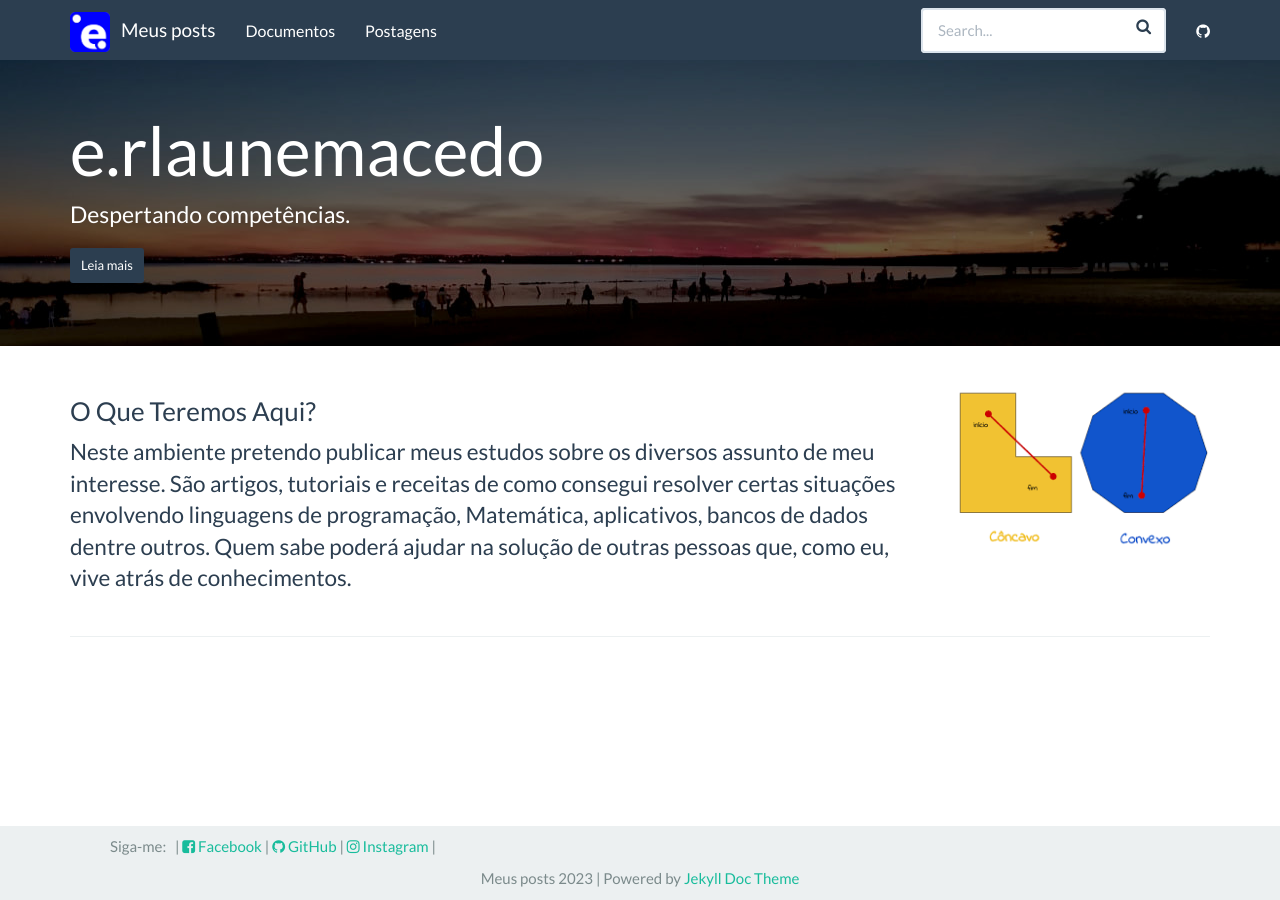
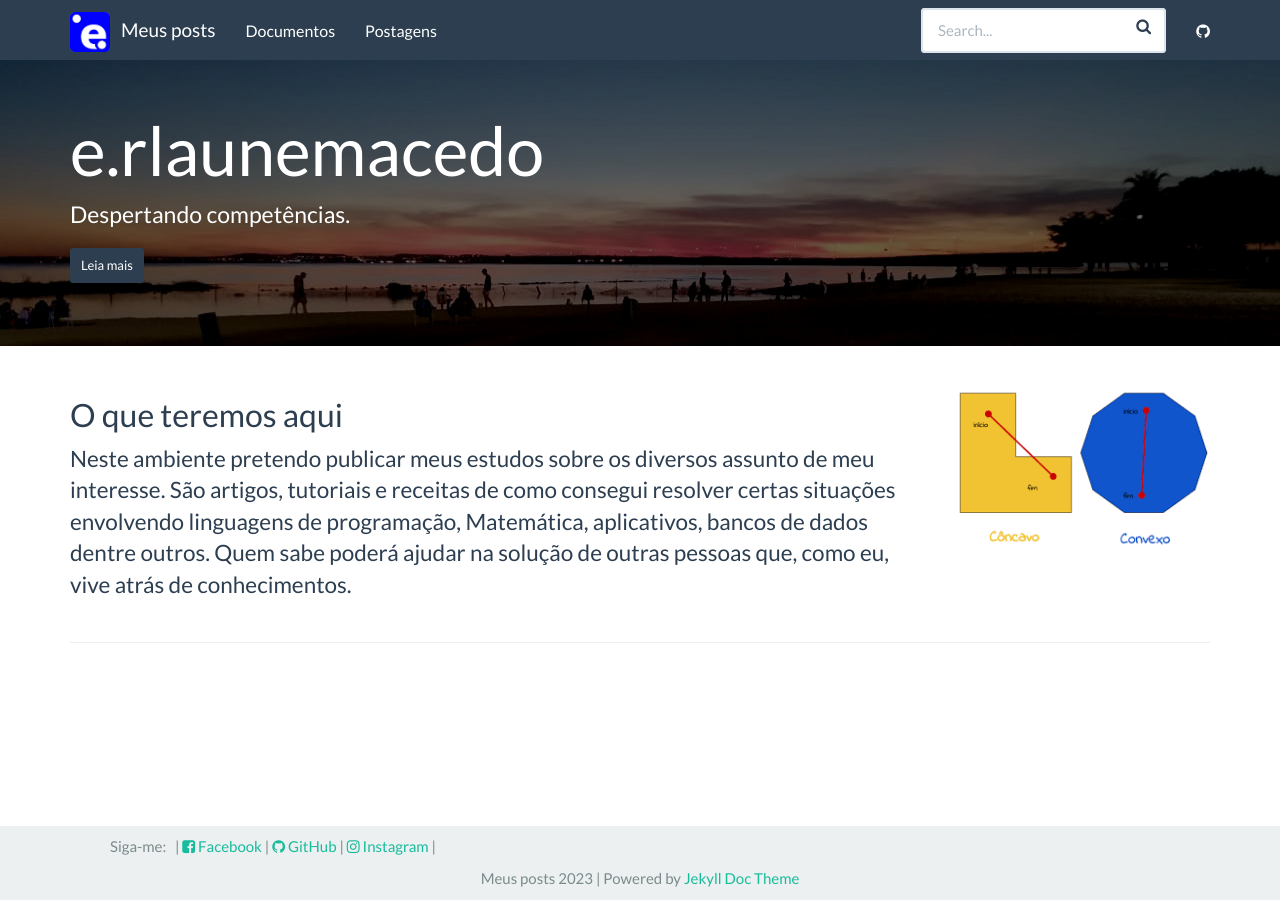
Before and after one commit to rlaunemacedo/posts, a Jekyll site: the page built from index.html, in a window 1280 px wide. Built offline with Jekyll 4.4.1, drawn with Linux system fonts in a browser that asks for light colours; nearby versions of some CDN libraries.

Commit message:
Atualização 2023-12-22 07:38:39

```diff
--- a/index.html
+++ b/index.html
@@ -13,7 +13,7 @@ layout: default
 <div class="container">
     <div class="row">
         <div class="col-md-9">
-            <h3 class="header-light regular-pad">O Que Teremos Aqui?</h3>
+            <h2 class="header-light regular-pad">O que teremos aqui</h2>
               <p class="lead">Neste ambiente pretendo publicar meus estudos sobre os diversos
                 assunto de meu interesse. São artigos, tutoriais e receitas de como consegui resolver
                 certas situações envolvendo linguagens de programação, Matemática, aplicativos,
```
Also changed, not shown: 9 other files.
